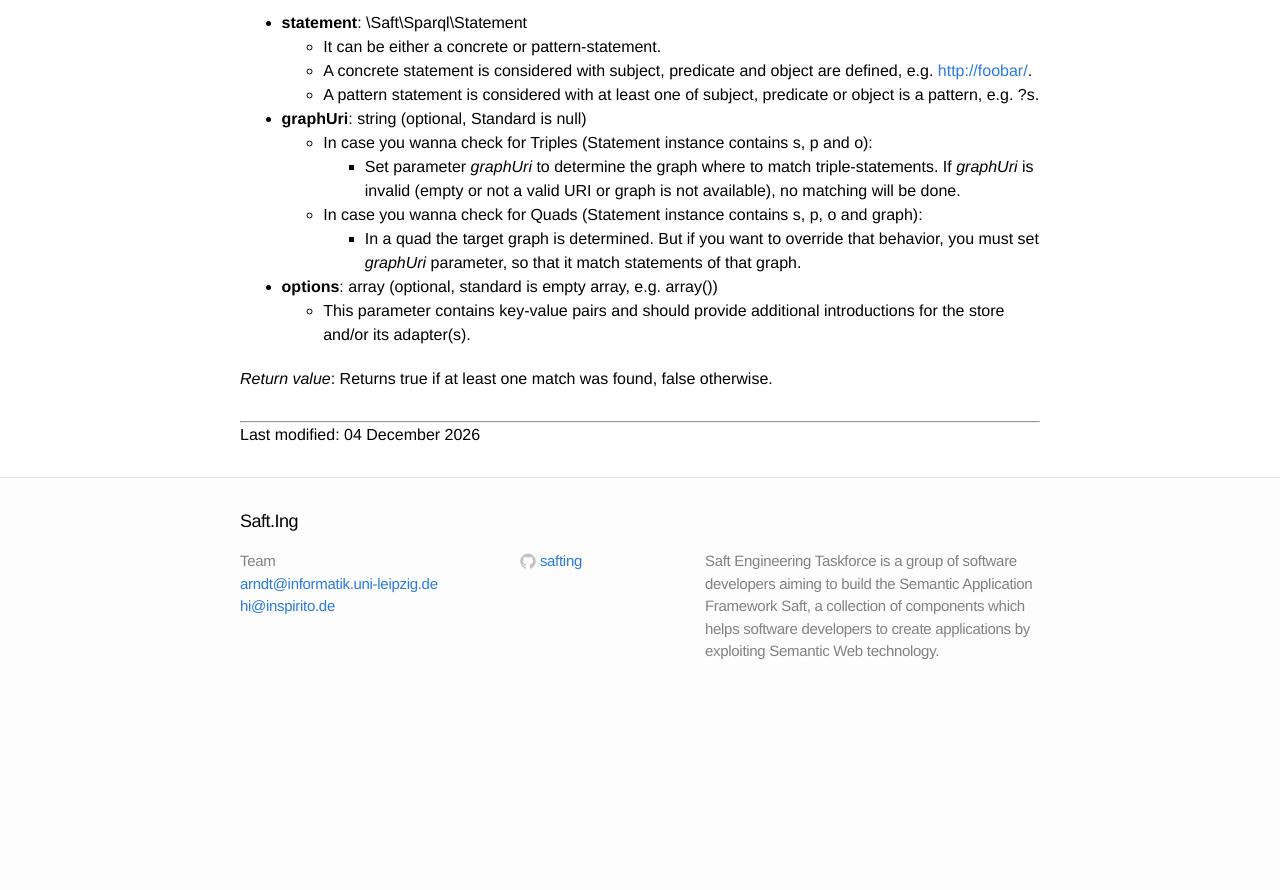
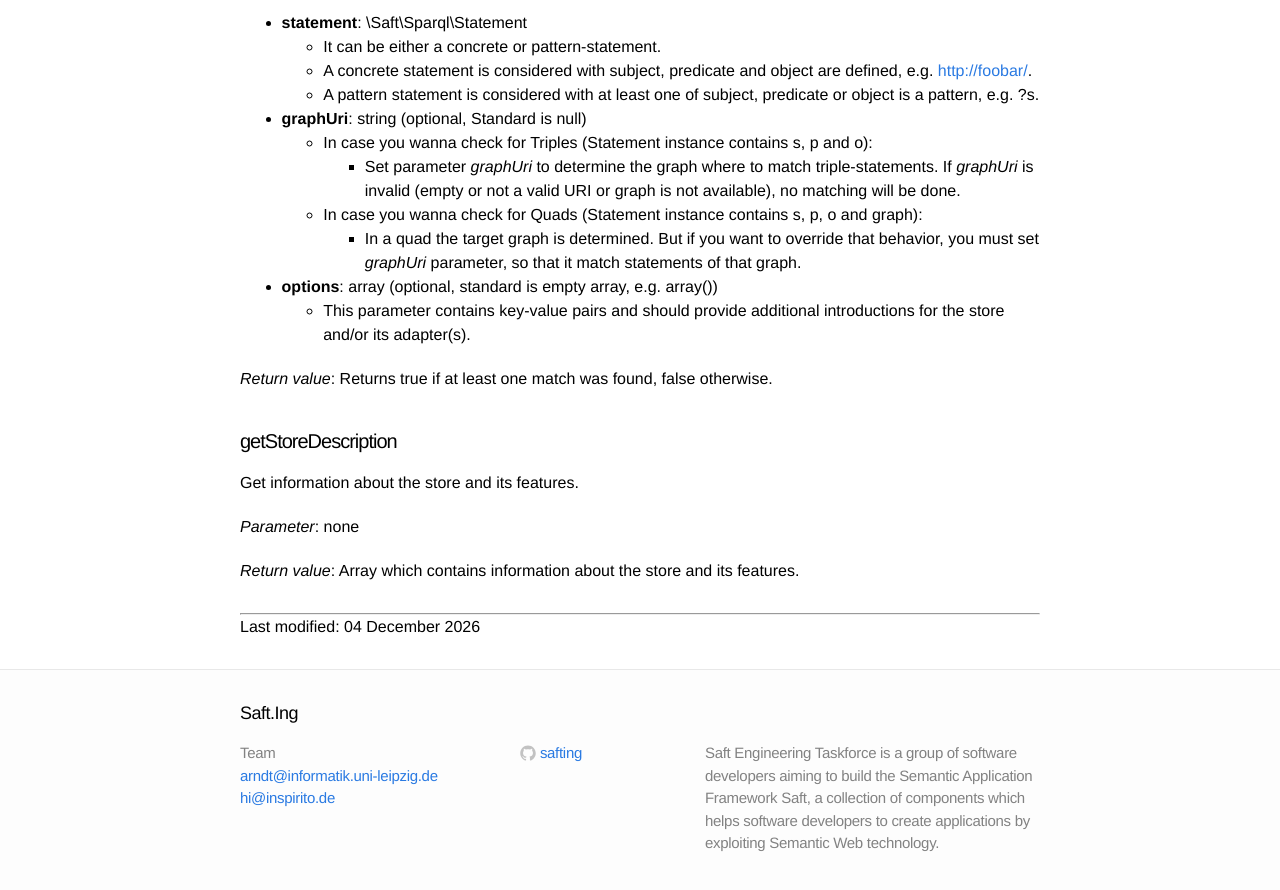
Before and after one commit to SaftIng/safting.github.io, a Jekyll site: the page built from doc/store.md, in a window 1280 px wide and 900 px high, scrolled down 2768 px. Shown: the top 890 px of the window. Built offline with Jekyll 4.4.1, drawn with Linux system fonts in a browser that asks for light colours; before the commit the page ends 3476 px from its top, so only the background shows below that.

Commit message:
Add description for getStoreDescription

```diff
--- a/doc/store.md
+++ b/doc/store.md
@@ -112,3 +112,11 @@ Returns true or false depending on whether or not the statements pattern has any
   - This parameter contains key-value pairs and should provide additional introductions for the store and/or its adapter(s).
 
 *Return value*: Returns true if at least one match was found, false otherwise.
+
+#### getStoreDescription
+
+Get information about the store and its features.
+
+*Parameter*: none
+
+*Return value*: Array which contains information about the store and its features.
```
